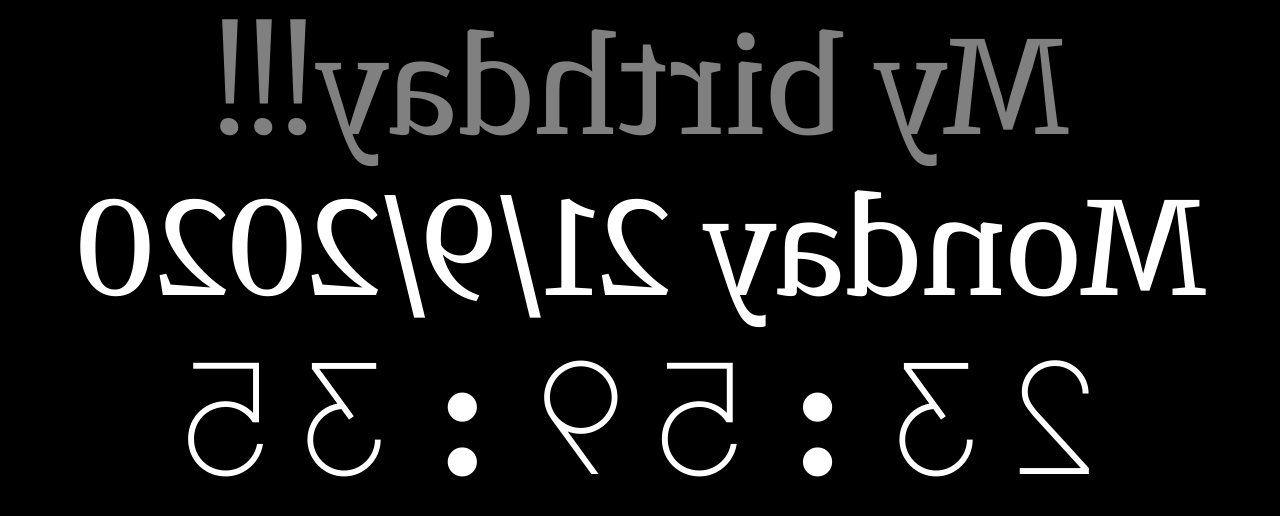
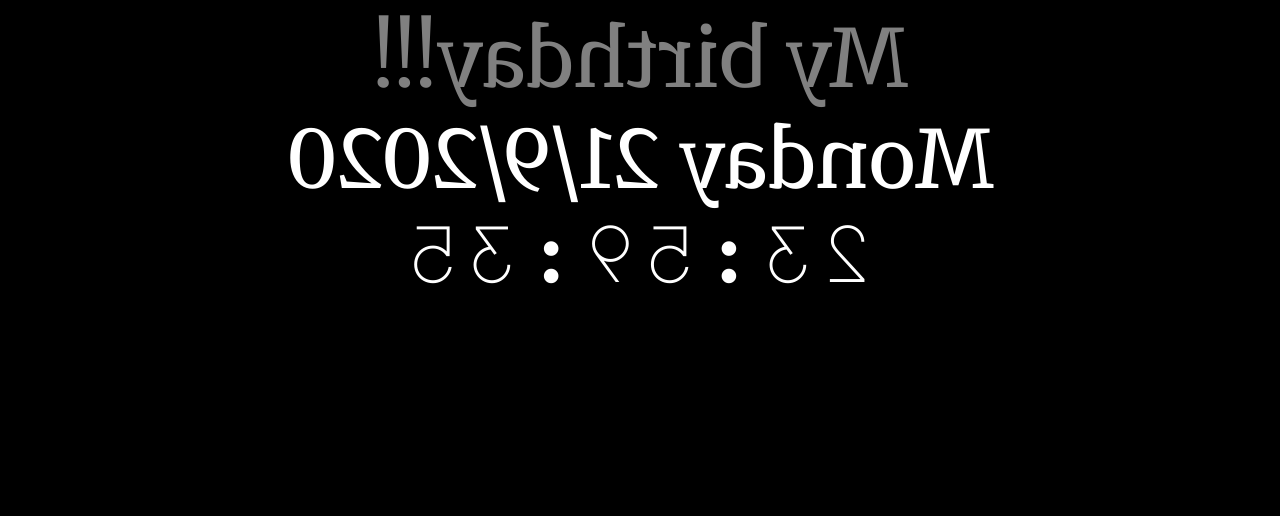
Before and after one commit to dipsylala/birthday_countdown, a plain HTML site: page index.html in a window 1280 px wide. Drawn offline with Linux system fonts and the light colour scheme.

Commit message:
Update index.html

```diff
--- a/index.html
+++ b/index.html
@@ -18,7 +18,7 @@
 
         #message {
           color: grey;
-          font-size: 8em;
+          font-size: 5em;
           margin: auto;
           width: 100%;
           text-align: center;
@@ -27,7 +27,7 @@
 
         #date {
           color: white;
-          font-size: 8em;
+          font-size: 5em;
           margin: auto;
           text-align: center;
           width: 100%;
@@ -35,7 +35,7 @@
 
         #time {
           color: white;
-          font-size: 10em;
+          font-size: 5em;
           margin: auto;
           width: 100%;
           text-align: center;
```
